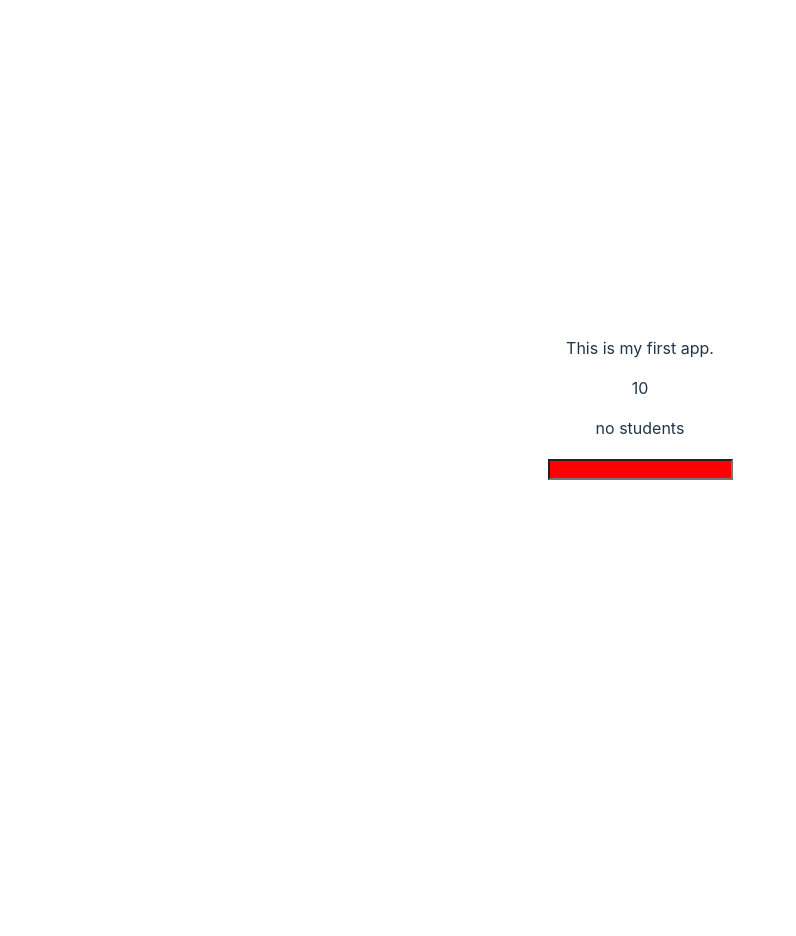
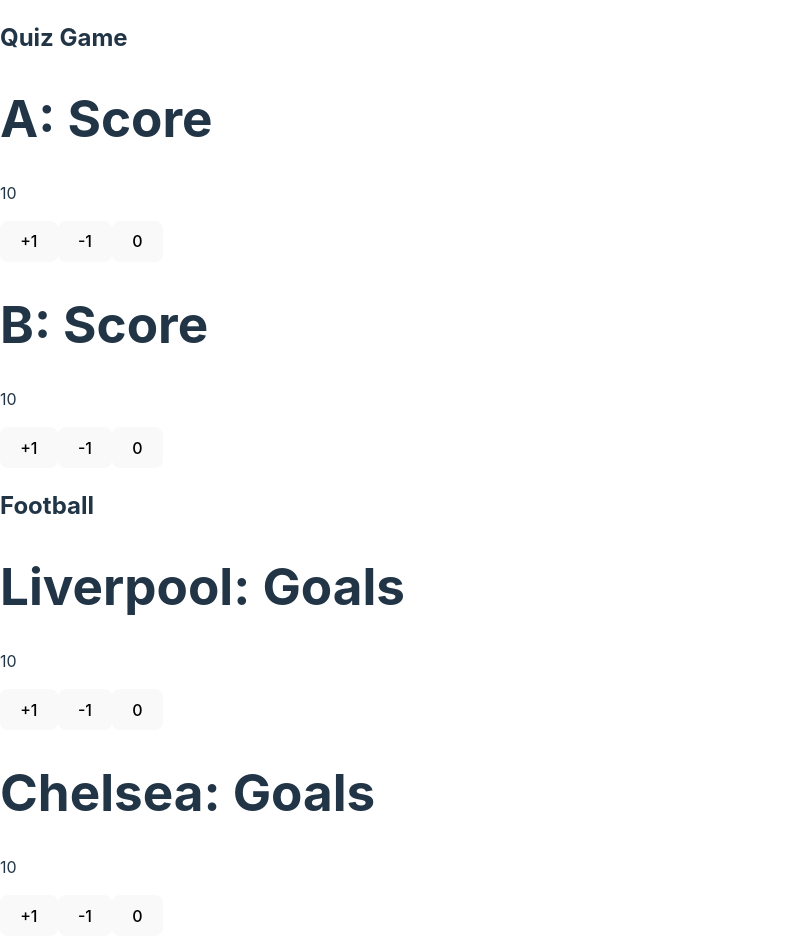
Before and after one commit to skillprompt/react-learn, a React (Vite) app: page / in a window 1280 px wide. Shown: the whole page, without its empty margins (0-796 px from the left). Before the commit the page ends 800 px from the top, so only its background shows below. Built offline with nearby package versions, Linux system fonts and the light colour scheme.

Commit message:
components and state

```diff
--- a/package.json
+++ b/package.json
@@ -4,7 +4,7 @@
   "version": "0.0.0",
   "type": "module",
   "scripts": {
-    "dev-start": "vite",
+    "dev": "vite",
     "build": "tsc && vite build",
     "lint": "eslint . --ext ts,tsx --report-unused-disable-directives --max-warnings 0",
     "preview": "vite preview",
--- /dev/null
+++ b/src/components/Counter.tsx
@@ -0,0 +1,80 @@
+import { useState } from "react";
+
+/**
+ * Quiz between two teams
+ *
+ * Team A
+ * Team B
+ *
+ * Team A Score
+ * Team B Score
+ */
+
+export function Score(props: {
+  teamName: string;
+  counterName: "Score" | "Goals";
+}) {
+  const [count, setCount] = useState(10);
+
+  const increaseCountBy1 = () => {
+    setCount(count + 1);
+  };
+
+  const decreaseCountBy1 = () => {
+    setCount(count - 1);
+  };
+
+  const resetCountTo0 = () => {
+    setCount(0);
+  };
+
+  return (
+    <div>
+      <h1>
+        {props.teamName}: {props.counterName}
+      </h1>
+
+      <div>
+        <p>{count}</p>
+      </div>
+
+      <div>
+        <button onClick={increaseCountBy1}>+1</button>
+        <button onClick={decreaseCountBy1}>-1</button>
+        <button onClick={resetCountTo0}>0</button>
+      </div>
+    </div>
+  );
+}
+
+export function ScoreB() {
+  const [count, setCount] = useState(10);
+
+  const increaseCountBy1 = () => {
+    setCount(count + 1);
+  };
+
+  const decreaseCountBy1 = () => {
+    setCount(count - 1);
+  };
+
+  const resetCountTo0 = () => {
+    setCount(0);
+  };
+
+  return (
+    <div>
+      <h1>TEAM B: SCORE</h1>
+
+      <div>
+        <p>{count}</p>
+      </div>
+
+      <div>
+        <button onClick={increaseCountBy1}>+1</button>
+        <button onClick={decreaseCountBy1}>-1</button>
+        <button onClick={resetCountTo0}>0</button>
+      </div>
+    </div>
+  );
+}
--- a/src/main.tsx
+++ b/src/main.tsx
@@ -1,10 +1,18 @@
 import React from "react";
 import ReactDOM from "react-dom/client";
-import App from "./App.tsx";
+// import App from "./App.tsx";
 import "./index.css";
+import { Score } from "./components/Counter";
 
 ReactDOM.createRoot(document.getElementById("root")!).render(
   <React.StrictMode>
-    <App />
+    {/* <App /> */}
+    <h2>Quiz Game</h2>
+    <Score teamName="A" counterName="Score" />
+    <Score teamName="B" counterName="Score" />
+
+    <h2>Football</h2>
+    <Score teamName="Liverpool" counterName="Goals" />
+    <Score teamName="Chelsea" counterName="Goals" />
   </React.StrictMode>
 );
```
Also changed, not shown: 1 other file (tests, documents, lock files or other folders).
